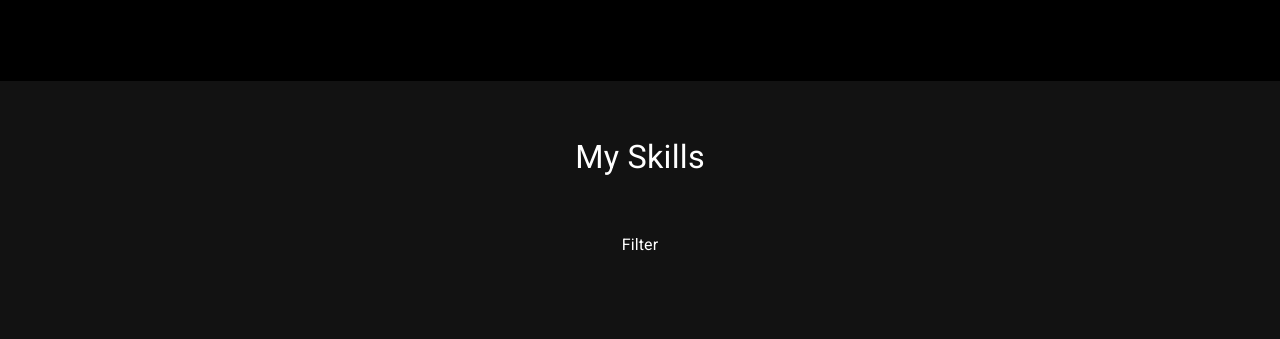
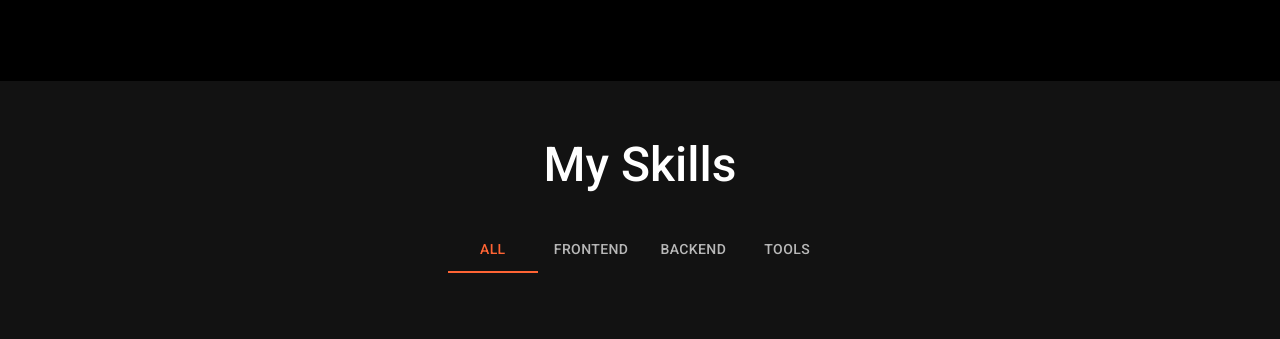
Before and after one commit to MrYious/My-Portfolio, a React (Create React App) app in the folder frontend/: page / in a window 1280 px wide. Shown: the part 1360-1699 px from the top of the page. Built offline with nearby package versions, Linux system fonts and the light colour scheme; some icons are missing.

Commit message:
feat: add filter

```diff
--- a/frontend/src/components/Skill.js
+++ b/frontend/src/components/Skill.js
@@ -1,24 +1,39 @@
-import { Grid, Typography } from "@mui/material";
+import { Grid, Tab, Tabs, Typography } from "@mui/material";
 
 import { Icon } from '@iconify/react';
+import { useState } from "react";
+
+//TODO:
+//React-scroll
+//Tab
+
 
 const Skill = ({ skills }) => {
 
+    const [filter, setFilter] = useState("All");
+
+    const handleFilterChange = (e, val) => {
+        setFilter(val);
+    }
+
     return <>
-        <Grid
-            container
-            item
-            py={5}
-            direction={"column"}
-        >
+        <Grid container item py={5} direction={"column"} >
             <Grid
                 item
+                textAlign={"center"}
                 py={2}
-                textAlign={"center"}
             >
-                <Typography noWrap variant="h4" >
+                <Typography noWrap variant="h3" fontWeight={500} >
                     My Skills
                 </Typography>
+            </Grid>
+            <Grid container item xs={12} md={5} justifyContent="center" p={2} alignContent={"center"} backgroundColor={""}>
+                <Tabs value={filter} onChange={handleFilterChange} centered >
+                    <Tab label="All" value={"All"}/>
+                    <Tab label="Frontend" value={"Frontend"}/>
+                    <Tab label="Backend" value={"Backend"}/>
+                    <Tab label="Tools" value={"Tools"}/>
+                </Tabs>
             </Grid>
             <Grid
                 container
@@ -27,9 +42,6 @@ const Skill = ({ skills }) => {
                 direction={"column"}
                 py={3}
             >
-                <Grid container item xs={10} md={5} justifyContent="center" p={2} alignContent={"center"} backgroundColor={""}>
-                    Filter
-                </Grid>
                 <Grid container item xs={10} md={5} justifyContent="center" p={4} alignContent={"center"} backgroundColor={""}>
                     {skills.list.map( (skill, i) =>
                         <Grid item xs={12} key={i} >
```
